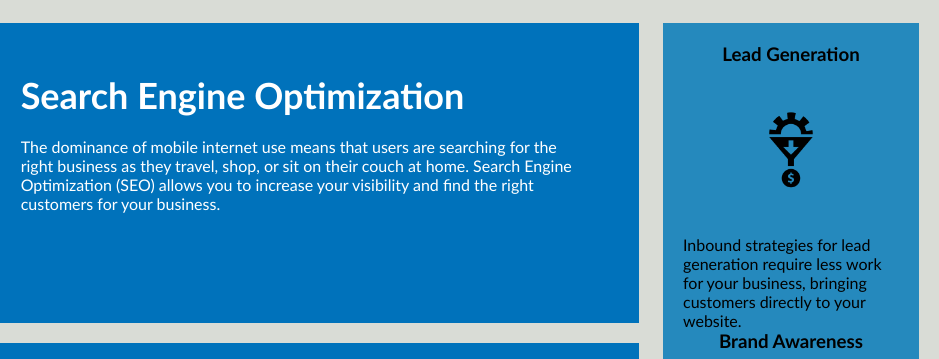
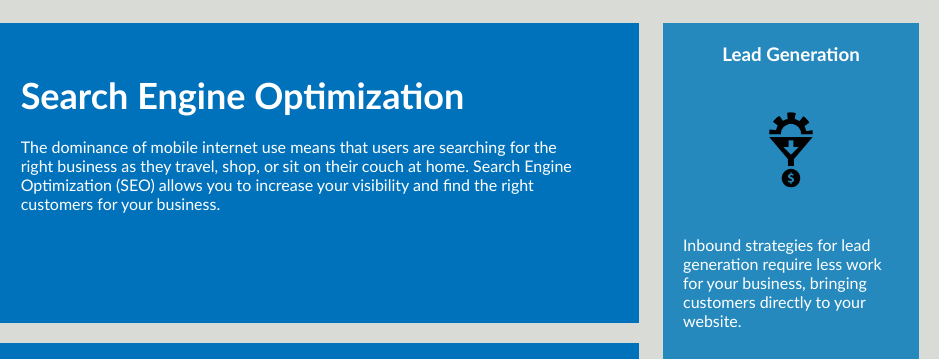
Before and after one commit to hthcatlanta/urban-octo-telegram, a plain HTML site: page Develop/index.html in a window 1280 px wide. Shown: the part 899-1258 px from the top of the page, 341-1280 px from the left. Drawn offline with Linux system fonts and the light colour scheme.

```diff
--- a/Develop/assets/css/style.css
+++ b/Develop/assets/css/style.css
@@ -88,11 +88,18 @@ p {
     background-color: #2589bd;
 }
 /* these next three statements can be combined */
+/*
 .benefit-lead + .benefit-brand + .benefit-cost {
     margin-bottom: 32px;
     color: #ffffff;
 }
-/*
+*/
+
+.benefit-lead {
+    margin-bottom: 32px;
+    color: #ffffff;
+}
+
 .benefit-brand {
     margin-bottom: 32px;
     color: #ffffff;
@@ -102,7 +109,7 @@ p {
     margin-bottom: 32px;
     color: #ffffff;
 }
-*/
+
 /* these next three statements can be comnbined */
 .benefit-lead h3 {
     margin-bottom: 10px;
@@ -119,7 +126,14 @@ p {
     text-align: center;
 }
 
-/* the next three statements can be combined */
+/* combining the next three class selectors doesn't display first image */
+/*
+.benefit-lead , .benefit-brand, .benefit-cost img {
+    display: block;
+    margin: 10px auto;
+    max-width: 150px;
+}
+*/
 .benefit-lead img {
     display: block;
     margin: 10px auto;
@@ -138,7 +152,7 @@ p {
     max-width: 150px;
 }
 
-/* the next three statements are be combined */
+/* the next three class selectors are be combined */
 .search-engine-optimization , .online-reputation-management , .social-media-marketing {
     margin-bottom: 20px;
     padding: 50px;
@@ -166,7 +180,7 @@ p {
     color: #ffffff;
 }
 */
-/* the next three statements can be combined */
+/* the next three class selectors can be combined */
 .search-engine-optimization img  {
     max-height: 200px;
 }
```
